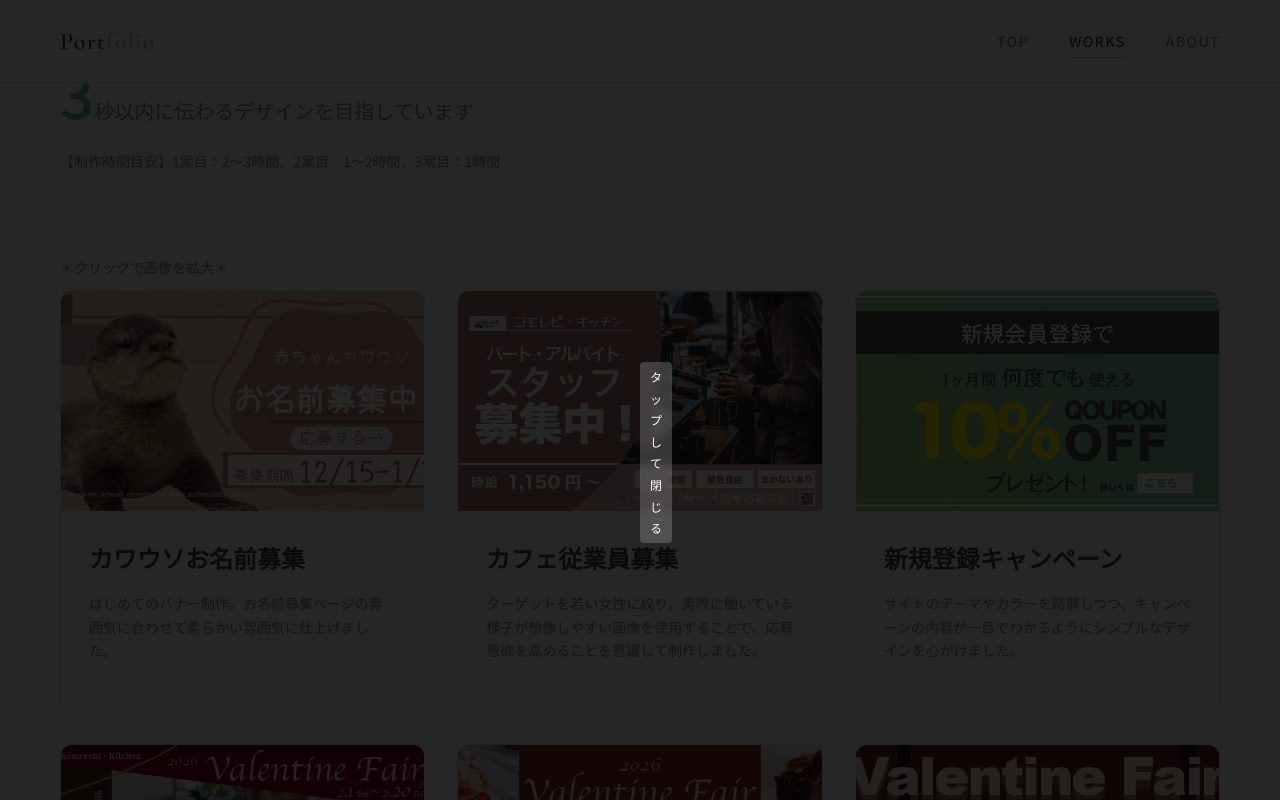
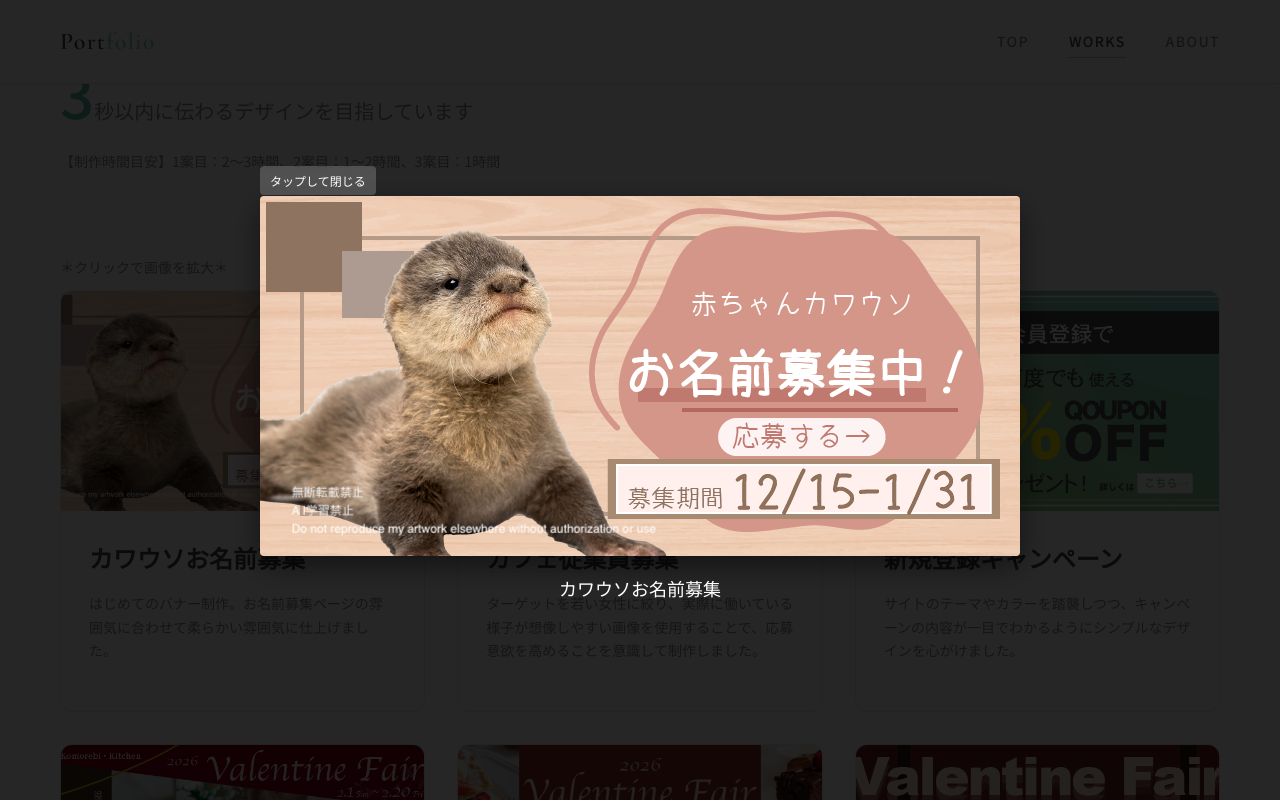
Before and after one commit to Matsumi0810/MyPortfolio, a React (Vite) app: page /works in a window 1280 px wide. Both pictures are taken after a click on the element 242 px from the left and 1655 px from the top of the page. Shown: the part 1255-2055 px from the top of the page. Built offline with nearby package versions, Linux system fonts and the light colour scheme.

Commit message:
拡大表示修正

```diff
--- a/src/Pages/Works/Works.jsx
+++ b/src/Pages/Works/Works.jsx
@@ -250,11 +250,12 @@ function Works() {
           <div className={styles.modalContent}>
             <span className={styles.closeGuide}>タップして閉じる</span>
             <img
-              src={selectedImage.src}
-              alt={selectedImage.label}
+              src={selectedImage.image} // src → image
+              alt={selectedImage.title} // label → title
               className={styles.modalImage}
             />
-            <p className={styles.modalCaption}>{selectedImage.label}</p>
+            <p className={styles.modalCaption}>{selectedImage.title}</p>{" "}
+            {/* label → title */}
           </div>
         </div>
       )}{" "}
```
